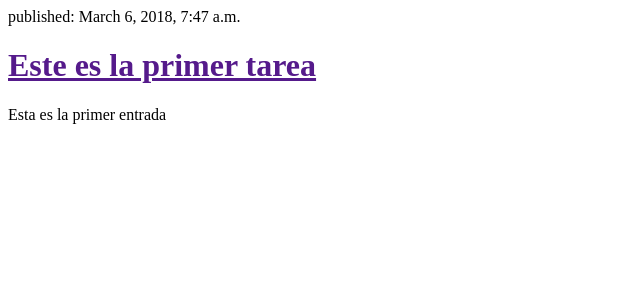
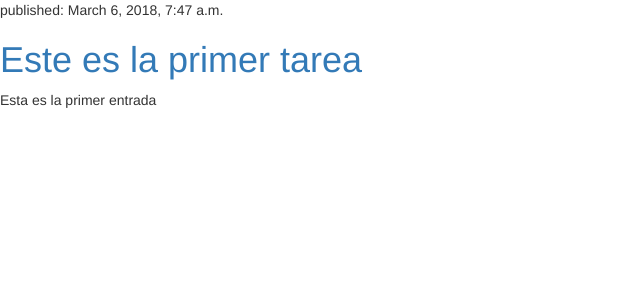
Before and after one commit to IAGKarate/Franco, a Django app: page / in a window 1280 px wide. Shown: the top 300 px of the page, without its empty margins (0-640 px from the left). Run offline with Django 3.2, Linux system fonts and the light colour scheme; data comes from the database, SQL or seed files in the repository; some libraries are stand-ins or nearby versions.

Commit message:
Empesamos a modificar el Template de list_views con CSS

```diff
--- a/blog/templates/blog/post_list.html
+++ b/blog/templates/blog/post_list.html
@@ -1,5 +1,7 @@
     <html>
         <head>
+        	 <link rel="stylesheet" href="//maxcdn.bootstrapcdn.com/bootstrap/3.2.0/css/bootstrap.min.css">
+    		 <link rel="stylesheet" href="//maxcdn.bootstrapcdn.com/bootstrap/3.2.0/css/bootstrap-theme.min.css">
             <title>Franco Canadiense</title>
         </head>
         <body>
@@ -9,5 +11,6 @@
             <h1><a href="">{{ post.title }}</a></h1>
             <p>{{ post.text|linebreaksbr }}</p>
         </div>
-    {% endfor %}        </body>
+    {% endfor %}
+        </body>
     </html>
```
